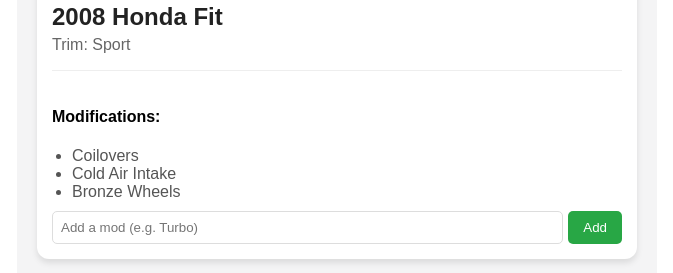
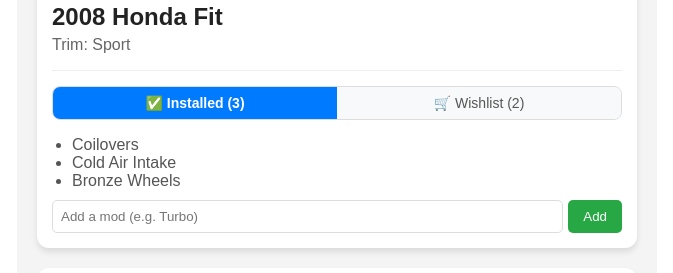
Before and after one commit to al0n50/modlog, a React (Vite) app in the folder client/: page / in a window 1280 px wide. Shown: the part 343-616 px from the top of the page, without its empty margins (303-976 px from the left). Built offline with nearby package versions, Linux system fonts and the light colour scheme.

Commit message:
phase 1: mvp - localstorage garage with wishlist

```diff
--- a/client/src/App.jsx
+++ b/client/src/App.jsx
@@ -1,6 +1,5 @@
 import React, { useState, useEffect } from 'react';
 
-// 1. Initial Mock Data (Only used if memory is empty)
 const DEFAULT_CARS = [
   {
     id: 1,
@@ -9,7 +8,8 @@
     model: "Fit",
     trim: "Sport",
     image: "https://upload.wikimedia.org/wikipedia/commons/thumb/e/df/2009_Honda_Fit_Sport_--_08-26-2009.jpg/1200px-2009_Honda_Fit_Sport_--_08-26-2009.jpg",
-    mods: ["Coilovers", "Cold Air Intake", "Bronze Wheels"]
+    mods: ["Coilovers", "Cold Air Intake", "Bronze Wheels"],
+    wishlist: ["Short Shifter", "Skunk2 Header"]
   },
   {
     id: 2,
@@ -18,33 +18,40 @@
     model: "Accord",
     trim: "Touring",
     image: "https://file.kelleybluebook.net/kbb/base/house/2016/2016-Honda-Accord-FrontSide_HOACC1601_640x480.jpg",
-    mods: ["Tinted Windows", "LED Fog Lights"]
+    mods: ["Tinted Windows", "LED Fog Lights"],
+    wishlist: []
   }
 ];
 
+// [NEW] Migrate legacy localStorage data that predates the wishlist field
+function migrateCars(cars) {
+  return cars.map(car => ({
+    ...car,
+    wishlist: car.wishlist ?? [],
+  }));
+}
+
 function App() {
-  // --- LOAD FROM MEMORY ---
-  // This function runs ONCE when the app starts
   const [cars, setCars] = useState(() => {
     const saved = localStorage.getItem("modlog_cars");
     if (saved) {
-      return JSON.parse(saved); // Turn string back into array
-    } else {
-      return DEFAULT_CARS; // Start with defaults
+      return migrateCars(JSON.parse(saved));
     }
+    return DEFAULT_CARS;
   });
 
   const [showForm, setShowForm] = useState(false);
   const [newCar, setNewCar] = useState({ year: '', make: '', model: '', trim: '', image: '' });
   const [modInputs, setModInputs] = useState({});
+  const [wishInputs, setWishInputs] = useState({});        // [NEW]
+  const [activeTab, setActiveTab] = useState({});           // [NEW] { [carId]: 'installed' | 'wishlist' }
 
-  // --- SAVE TO MEMORY ---
-  // This runs every time 'cars' changes
   useEffect(() => {
     localStorage.setItem("modlog_cars", JSON.stringify(cars));
   }, [cars]);
 
-  // --- ACTIONS ---
+  // [NEW] Helper: get active tab for a card, defaulting to 'installed'
+  const getTab = (carId) => activeTab[carId] ?? 'installed';
 
   const handleAddCar = () => {
     const carToAdd = {
@@ -54,7 +61,8 @@
       model: newCar.model,
       trim: newCar.trim,
       image: newCar.image || `https://placehold.co/600x400?text=${newCar.make}+${newCar.model}`,
-      mods: []
+      mods: [],
+      wishlist: [], // [NEW]
     };
     setCars([...cars, carToAdd]);
     setShowForm(false);
@@ -63,27 +71,51 @@
 
   const handleAddMod = (carId) => {
     const modText = modInputs[carId];
-    if (!modText) return;
-
-    const updatedCars = cars.map(car => {
-      if (car.id === carId) {
-        return { ...car, mods: [...car.mods, modText] };
-      }
-      return car;
-    });
-
-    setCars(updatedCars);
+    if (!modText?.trim()) return;
+    setCars(cars.map(car =>
+      car.id === carId ? { ...car, mods: [...car.mods, modText.trim()] } : car
+    ));
     setModInputs({ ...modInputs, [carId]: '' });
   };
 
-  // (New) Delete Feature
+  // [NEW] Add item to wishlist
+  const handleAddWish = (carId) => {
+    const wishText = wishInputs[carId];
+    if (!wishText?.trim()) return;
+    setCars(cars.map(car =>
+      car.id === carId ? { ...car, wishlist: [...car.wishlist, wishText.trim()] } : car
+    ));
+    setWishInputs({ ...wishInputs, [carId]: '' });
+  };
+
+  // [NEW] Promote wishlist item → installed mods (Story 1.2)
+  const handlePromoteWish = (carId, wishIndex) => {
+    setCars(cars.map(car => {
+      if (car.id !== carId) return car;
+      const item = car.wishlist[wishIndex];
+      return {
+        ...car,
+        mods: [...car.mods, item],
+        wishlist: car.wishlist.filter((_, i) => i !== wishIndex),
+      };
+    }));
+  };
+
+  // [NEW] Delete wishlist item
+  const handleDeleteWish = (carId, wishIndex) => {
+    setCars(cars.map(car =>
+      car.id === carId
+        ? { ...car, wishlist: car.wishlist.filter((_, i) => i !== wishIndex) }
+        : car
+    ));
+  };
+
   const handleDeleteCar = (carId) => {
-    if(confirm("Are you sure you want to delete this build?")) {
+    if (confirm("Are you sure you want to delete this build?")) {
       setCars(cars.filter(car => car.id !== carId));
     }
-  }
+  };
 
-  // --- STYLES ---
   const styles = {
     container: { fontFamily: 'Arial, sans-serif', maxWidth: '600px', margin: '0 auto', backgroundColor: '#f4f4f5', minHeight: '100vh', padding: '20px' },
     header: { textAlign: 'center', color: '#333', marginBottom: '30px' },
@@ -98,53 +130,136 @@
     modInputGroup: { display: 'flex', gap: '5px' },
     modInput: { flex: 1, padding: '8px', borderRadius: '5px', border: '1px solid #ddd' },
     modButton: { padding: '8px 15px', backgroundColor: '#28a745', color: 'white', border: 'none', borderRadius: '5px', cursor: 'pointer' },
-    deleteButton: { position: 'absolute', top: '10px', right: '10px', backgroundColor: '#dc3545', color: 'white', border: 'none', borderRadius: '50%', width: '30px', height: '30px', cursor: 'pointer', fontWeight: 'bold' }
+    deleteButton: { position: 'absolute', top: '10px', right: '10px', backgroundColor: '#dc3545', color: 'white', border: 'none', borderRadius: '50%', width: '30px', height: '30px', cursor: 'pointer', fontWeight: 'bold' },
+
+    // [NEW] Tab styles
+    tabRow: { display: 'flex', gap: '0', marginBottom: '12px', borderRadius: '8px', overflow: 'hidden', border: '1px solid #ddd' },
+    tab: (active) => ({
+      flex: 1, padding: '8px', textAlign: 'center', cursor: 'pointer', fontSize: '0.875rem', fontWeight: active ? 'bold' : 'normal',
+      backgroundColor: active ? '#007bff' : '#f8f9fa', color: active ? 'white' : '#555',
+      border: 'none', transition: 'background-color 0.15s',
+    }),
+
+    // [NEW] Wishlist row
+    wishRow: { display: 'flex', alignItems: 'center', gap: '6px', marginBottom: '6px' },
+    wishLabel: { flex: 1, color: '#555', fontSize: '0.95rem' },
+    promoteButton: { padding: '4px 8px', backgroundColor: '#28a745', color: 'white', border: 'none', borderRadius: '5px', cursor: 'pointer', fontSize: '0.75rem', whiteSpace: 'nowrap' },
+    removeWishButton: { padding: '4px 8px', backgroundColor: '#dc3545', color: 'white', border: 'none', borderRadius: '5px', cursor: 'pointer', fontSize: '0.75rem' },
   };
 
   return (
     <div style={styles.container}>
       <h1 style={styles.header}>🏎️ ModLog</h1>
 
-      {cars.map((car) => (
+      {cars.map((car) => {
+        const tab = getTab(car.id);
+        return (
           <div key={car.id} style={styles.card}>
             <button style={styles.deleteButton} onClick={() => handleDeleteCar(car.id)}>X</button>
-          <img src={car.image} alt={car.model} style={styles.carImage}
-               onError={(e) => e.target.src = 'https://placehold.co/600x400?text=No+Image'} />
+            <img
+              src={car.image} alt={car.model} style={styles.carImage}
+              onError={(e) => e.target.src = 'https://placehold.co/600x400?text=No+Image'}
+            />
 
             <h2 style={styles.carTitle}>{car.year} {car.make} {car.model}</h2>
             <p style={styles.trimText}>Trim: {car.trim}</p>
 
             <div style={styles.modSection}>
-            <h4>Modifications:</h4>
+              {/* [NEW] Tab toggle */}
+              <div style={styles.tabRow}>
+                <button
+                  style={styles.tab(tab === 'installed')}
+                  onClick={() => setActiveTab({ ...activeTab, [car.id]: 'installed' })}
+                >
+                  ✅ Installed ({car.mods.length})
+                </button>
+                <button
+                  style={styles.tab(tab === 'wishlist')}
+                  onClick={() => setActiveTab({ ...activeTab, [car.id]: 'wishlist' })}
+                >
+                  🛒 Wishlist ({car.wishlist.length})
+                </button>
+              </div>
+
+              {/* Installed Mods Panel */}
+              {tab === 'installed' && (
+                <>
                   <ul style={styles.modList}>
-              {car.mods.length > 0 ? car.mods.map((mod, i) => <li key={i}>{mod}</li>) : <p style={{fontStyle:'italic', color:'#999'}}>Stock (No mods yet)</p>}
+                    {car.mods.length > 0
+                      ? car.mods.map((mod, i) => <li key={i}>{mod}</li>)
+                      : <p style={{ fontStyle: 'italic', color: '#999' }}>Stock (No mods yet)</p>
+                    }
                   </ul>
-
                   <div style={styles.modInputGroup}>
                     <input
                       type="text"
                       placeholder="Add a mod (e.g. Turbo)"
                       style={styles.modInput}
                       value={modInputs[car.id] || ''}
-                onChange={(e) => setModInputs({...modInputs, [car.id]: e.target.value})}
+                      onChange={(e) => setModInputs({ ...modInputs, [car.id]: e.target.value })}
+                      onKeyDown={(e) => e.key === 'Enter' && handleAddMod(car.id)}
                     />
                     <button style={styles.modButton} onClick={() => handleAddMod(car.id)}>Add</button>
                   </div>
+                </>
+              )}
+
+              {/* [NEW] Wishlist Panel */}
+              {tab === 'wishlist' && (
+                <>
+                  <div style={{ marginBottom: '10px' }}>
+                    {car.wishlist.length > 0
+                      ? car.wishlist.map((item, i) => (
+                          <div key={i} style={styles.wishRow}>
+                            <span style={styles.wishLabel}>🔧 {item}</span>
+                            <button
+                              style={styles.promoteButton}
+                              onClick={() => handlePromoteWish(car.id, i)}
+                              title="Mark as installed"
+                            >
+                              ✅ Installed
+                            </button>
+                            <button
+                              style={styles.removeWishButton}
+                              onClick={() => handleDeleteWish(car.id, i)}
+                              title="Remove from wishlist"
+                            >
+                              ✕
+                            </button>
+                          </div>
+                        ))
+                      : <p style={{ fontStyle: 'italic', color: '#999' }}>No parts on the wishlist yet.</p>
+                    }
+                  </div>
+                  <div style={styles.modInputGroup}>
+                    <input
+                      type="text"
+                      placeholder="Add to wishlist (e.g. Enkei Wheels)"
+                      style={styles.modInput}
+                      value={wishInputs[car.id] || ''}
+                      onChange={(e) => setWishInputs({ ...wishInputs, [car.id]: e.target.value })}
+                      onKeyDown={(e) => e.key === 'Enter' && handleAddWish(car.id)}
+                    />
+                    <button style={{ ...styles.modButton, backgroundColor: '#fd7e14' }} onClick={() => handleAddWish(car.id)}>Add</button>
+                  </div>
+                </>
+              )}
             </div>
           </div>
-      ))}
+        );
+      })}
 
       {showForm ? (
         <div style={styles.card}>
           <h3>Add New Build</h3>
-          <input placeholder="Year" style={styles.input} value={newCar.year} onChange={e => setNewCar({...newCar, year: e.target.value})} />
-          <input placeholder="Make" style={styles.input} value={newCar.make} onChange={e => setNewCar({...newCar, make: e.target.value})} />
-          <input placeholder="Model" style={styles.input} value={newCar.model} onChange={e => setNewCar({...newCar, model: e.target.value})} />
-          <input placeholder="Trim" style={styles.input} value={newCar.trim} onChange={e => setNewCar({...newCar, trim: e.target.value})} />
-          <input placeholder="Image URL (Optional)" style={styles.input} value={newCar.image} onChange={e => setNewCar({...newCar, image: e.target.value})} />
+          <input placeholder="Year" style={styles.input} value={newCar.year} onChange={e => setNewCar({ ...newCar, year: e.target.value })} />
+          <input placeholder="Make" style={styles.input} value={newCar.make} onChange={e => setNewCar({ ...newCar, make: e.target.value })} />
+          <input placeholder="Model" style={styles.input} value={newCar.model} onChange={e => setNewCar({ ...newCar, model: e.target.value })} />
+          <input placeholder="Trim" style={styles.input} value={newCar.trim} onChange={e => setNewCar({ ...newCar, trim: e.target.value })} />
+          <input placeholder="Image URL (Optional)" style={styles.input} value={newCar.image} onChange={e => setNewCar({ ...newCar, image: e.target.value })} />
 
-          <button style={{...styles.button, backgroundColor: '#28a745'}} onClick={handleAddCar}>Save Build</button>
-          <button style={{...styles.button, backgroundColor: '#6c757d'}} onClick={() => setShowForm(false)}>Cancel</button>
+          <button style={{ ...styles.button, backgroundColor: '#28a745' }} onClick={handleAddCar}>Save Build</button>
+          <button style={{ ...styles.button, backgroundColor: '#6c757d' }} onClick={() => setShowForm(false)}>Cancel</button>
         </div>
       ) : (
         <button style={styles.button} onClick={() => setShowForm(true)}>+ Add New Build</button>
```
Lines whose indentation alone changed are shown as unchanged.
